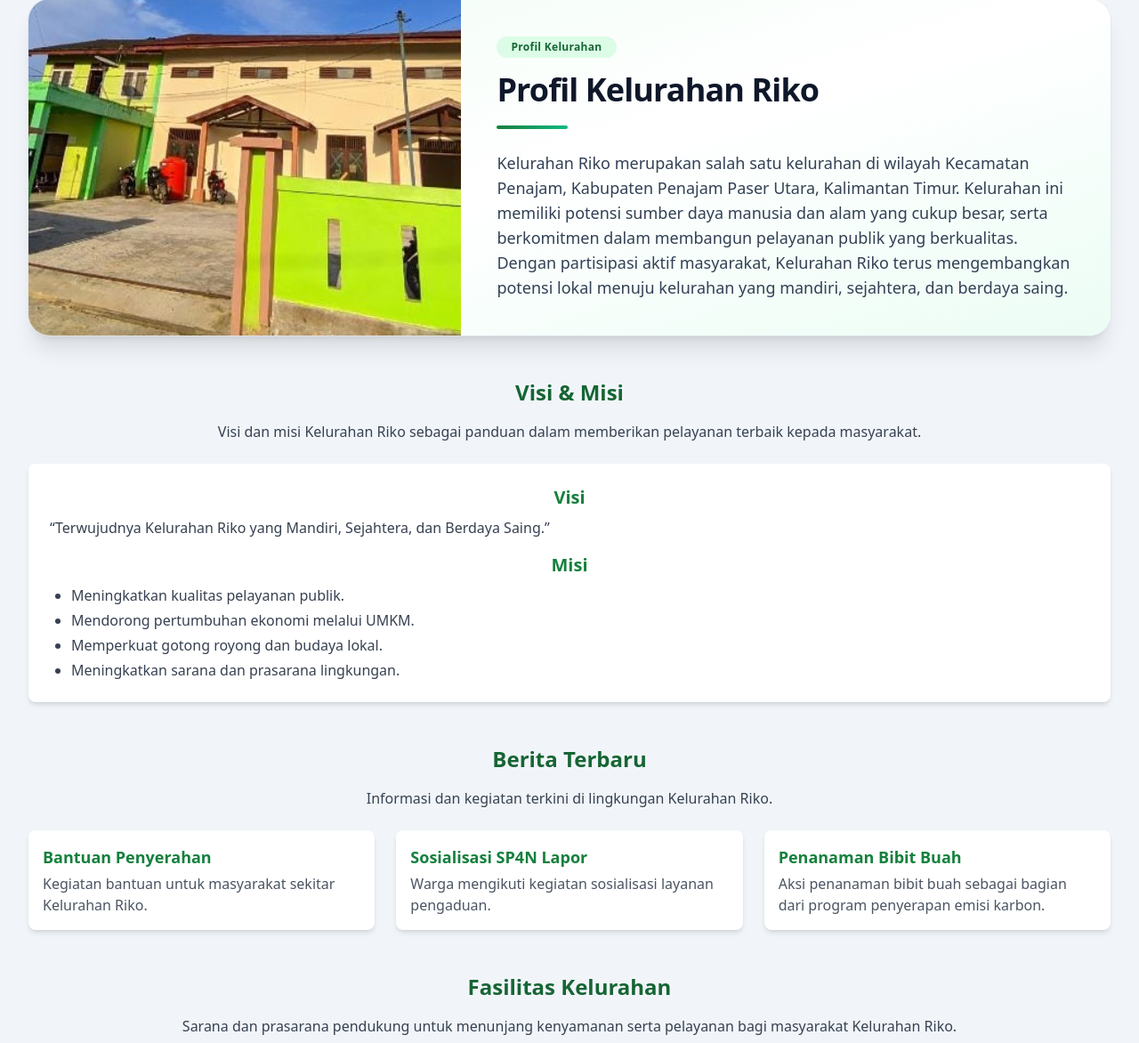
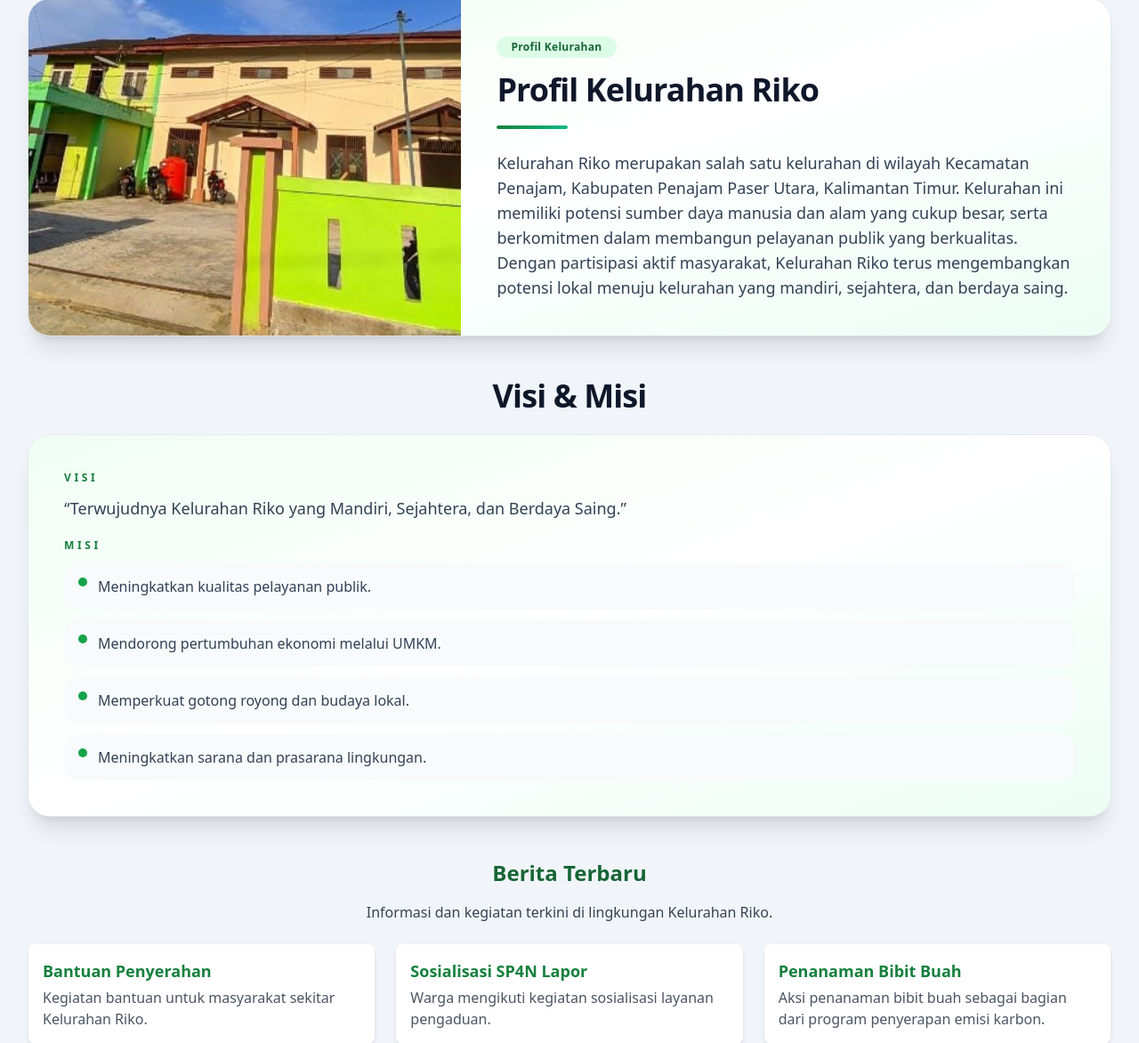
Before and after one commit to ahmdzhrrr/web-kelurahan-riko, a PHP site: page / in a window 1280 px wide. Shown: the part 207-1379 px from the top of the page at 89% size. Run offline with PHP 8.4, Linux system fonts and the light colour scheme; some libraries are stand-ins or nearby versions.

Commit message:
memperbaiki bagian visi misi

```diff
--- a/frontend/resources/views/visi-misi.php
+++ b/frontend/resources/views/visi-misi.php
@@ -1,16 +1,28 @@
     <!-- Visi & Misi -->
     <section id="visi-misi" class="mb-12">
-        <h2 class="text-2xl font-bold mb-4 text-green-800 text-center">Visi & Misi</h2>
-        <p class="text-gray-700 mb-6 text-center">Visi dan misi Kelurahan Riko sebagai panduan dalam memberikan pelayanan terbaik kepada masyarakat.</p>
-        <div class="bg-white rounded-lg shadow-md p-6">
-            <h3 class="text-xl font-semibold text-green-700 text-center">Visi</h3>
-            <p class="text-gray-700 mt-2 mb-4">&ldquo;<?= e($visi_misi['visi']) ?>&rdquo;</p>
+        <h2 class="mb-6 text-center text-3xl font-bold tracking-tight text-slate-900 sm:text-4xl">Visi & Misi</h2>
 
-            <h3 class="text-xl font-semibold text-green-700 text-center">Misi</h3>
-            <ul class="list-disc pl-6 text-gray-700 mt-2 space-y-1">
-                <?php foreach ($visi_misi['misi'] as $poin): ?>
-                    <li><?= e($poin) ?></li>
-                <?php endforeach; ?>
-            </ul>
+        <div class="relative overflow-hidden rounded-3xl bg-white shadow-xl ring-1 ring-slate-200/80">
+            <div class="absolute inset-0 bg-gradient-to-br from-green-50 via-white to-emerald-50 pointer-events-none"></div>
+            <div class="relative p-6 sm:p-8 lg:p-10">
+                <div class="space-y-5 text-slate-700">
+                    <div>
+                        <p class="text-xs font-semibold uppercase tracking-[0.3em] text-green-700">Visi</p>
+                        <p class="mt-3 text-base leading-8 text-slate-700 sm:text-lg">&ldquo;<?= e($visi_misi['visi']) ?>&rdquo;</p>
+                    </div>
+
+                    <div>
+                        <p class="text-xs font-semibold uppercase tracking-[0.3em] text-green-700">Misi</p>
+                        <ul class="mt-3 space-y-3">
+                            <?php foreach ($visi_misi['misi'] as $poin): ?>
+                                <li class="flex gap-3 rounded-2xl bg-slate-50 px-4 py-3 leading-7">
+                                    <span class="mt-1 h-2.5 w-2.5 shrink-0 rounded-full bg-green-600"></span>
+                                    <span><?= e($poin) ?></span>
+                                </li>
+                            <?php endforeach; ?>
+                        </ul>
+                    </div>
+                </div>
+            </div>
         </div>
     </section>
```
